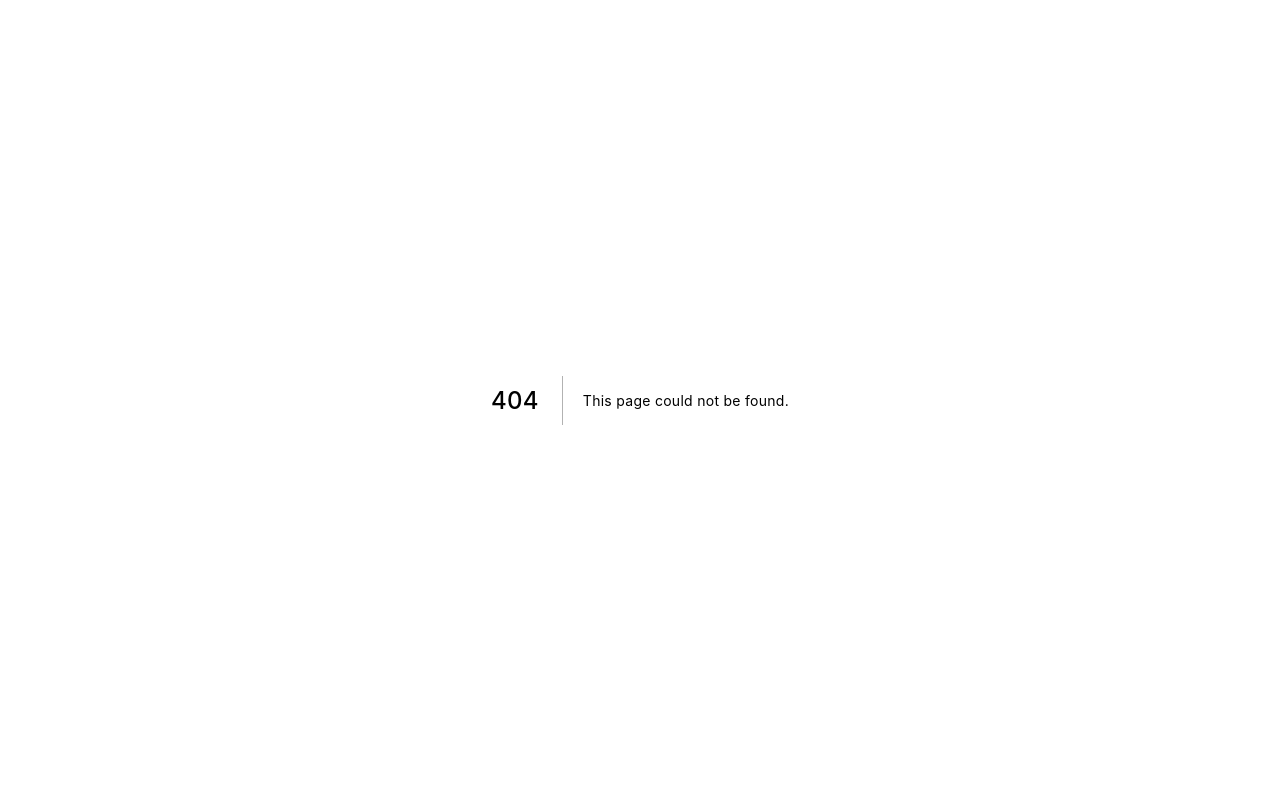
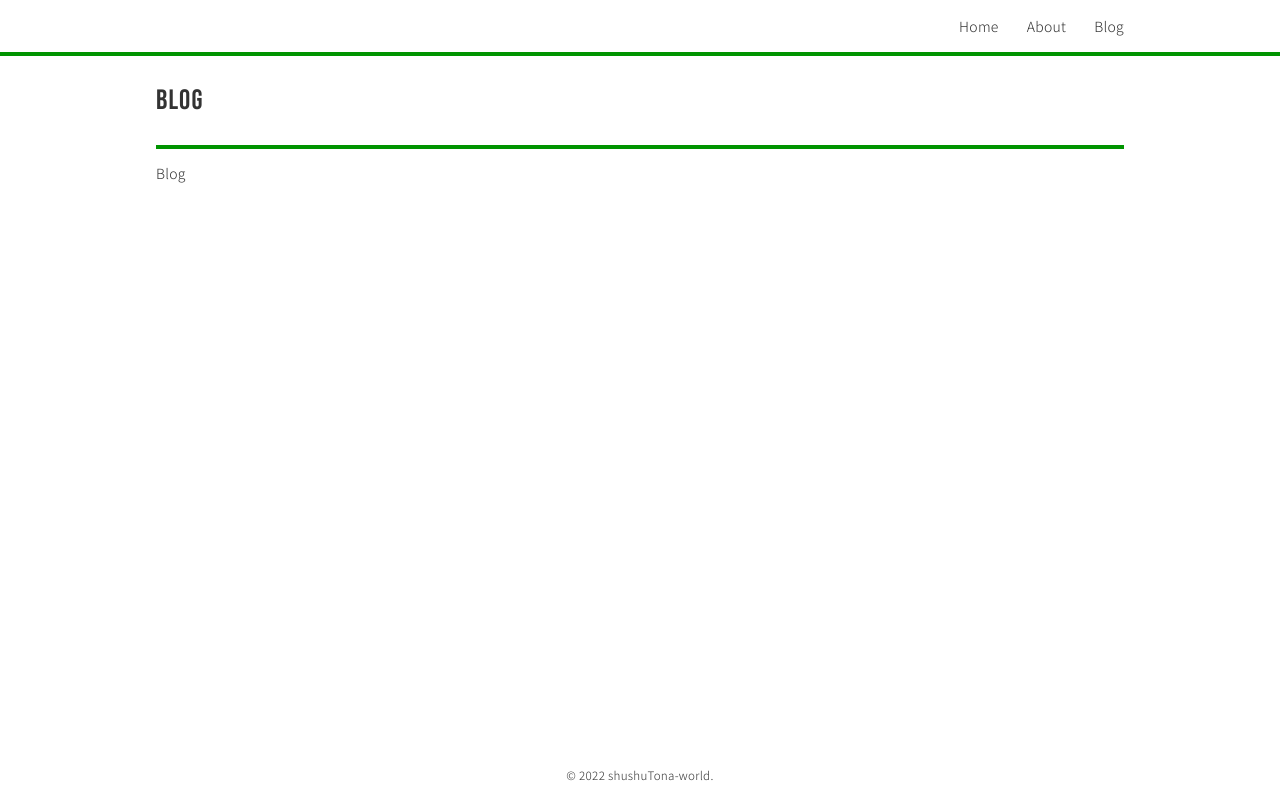
Before and after one commit to shushuTona/shushuWorld, a Next.js app: page /blog in a window 1280 px wide. Before the commit this address had no page. Built offline with nearby package versions, Linux system fonts and the light colour scheme.

Commit message:
create Blog page

```diff
--- /dev/null
+++ b/pages/blog/index.tsx
@@ -0,0 +1,11 @@
+import { PageLayout } from '@/components/PageLayout';
+
+const Blog = () => {
+    return (
+        <PageLayout headingText="Blog">
+            <p>Blog</p>
+        </PageLayout>
+    )
+}
+
+export default Blog;
```
